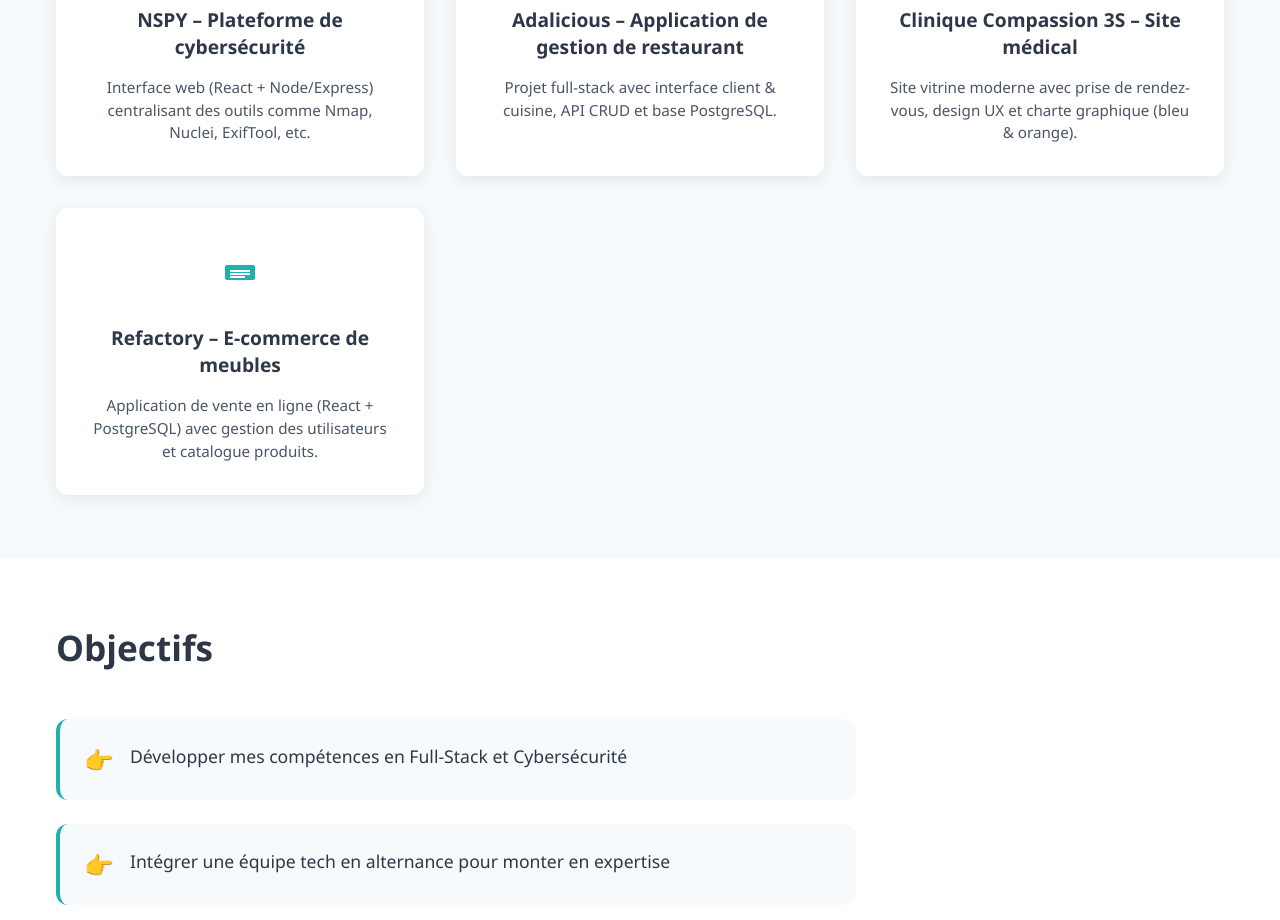
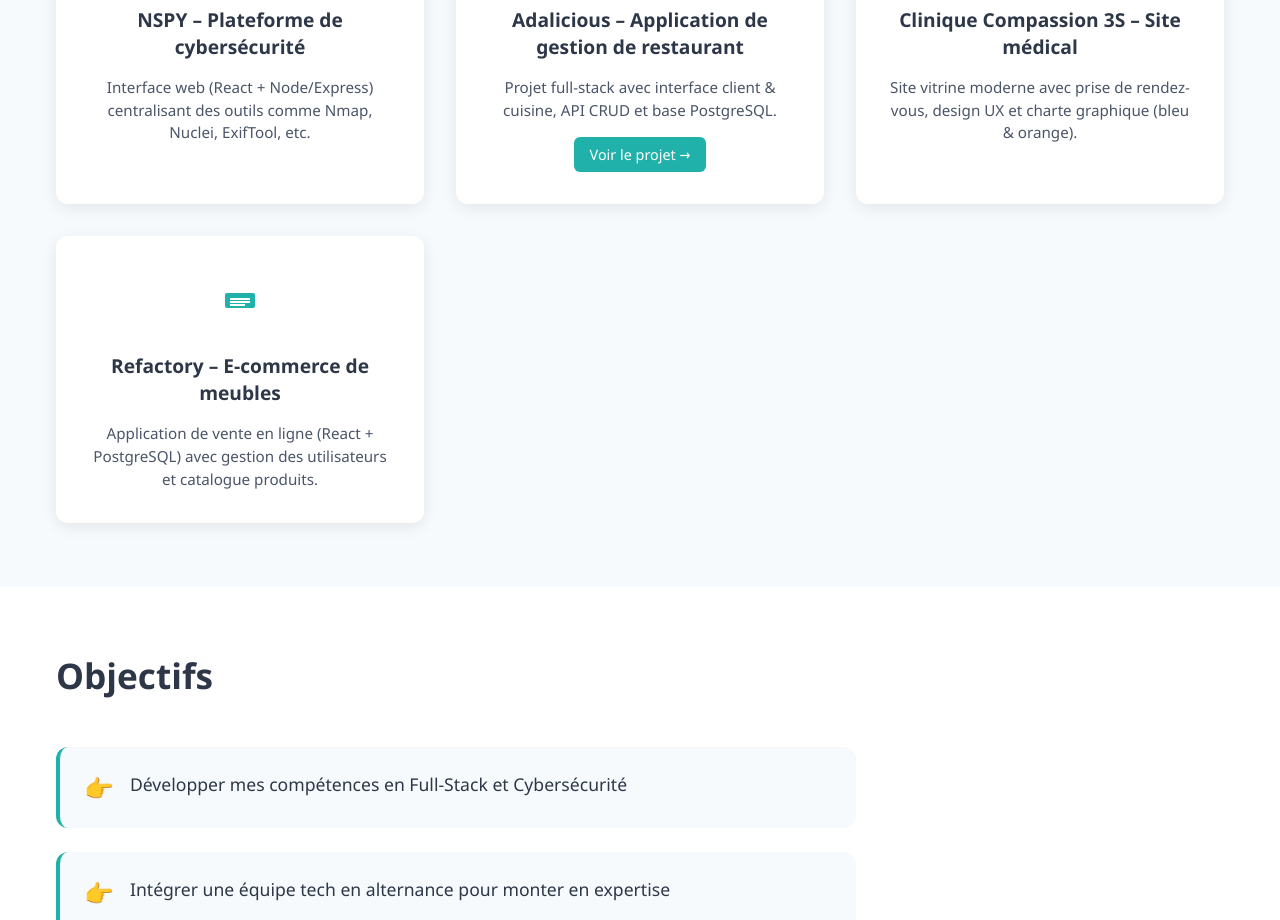
Before and after one commit to Ange-web/ProjetPersonnel, a React (Vite) app: page /parcours in a window 1280 px wide. Shown: the part 1440-2360 px from the top of the page. Built offline with nearby package versions, Linux system fonts and the light colour scheme.

Commit message:
Feat: Ajout lien vers Adalicious dans la page parcours

```diff
--- a/src/assets/components/parcours/parcours.css
+++ b/src/assets/components/parcours/parcours.css
@@ -220,6 +220,24 @@
   font-size: 0.95rem;
 }
 
+.project-link {
+  display: inline-block;
+  margin-top: 1rem;
+  padding: 0.5rem 1rem;
+  background-color: #20B2AA;
+  color: white;
+  text-decoration: none;
+  border-radius: 6px;
+  font-weight: 500;
+  font-size: 0.9rem;
+  transition: background-color 0.3s ease, transform 0.2s ease;
+}
+
+.project-link:hover {
+  background-color: #1a9b94;
+  transform: translateY(-1px);
+}
+
 .objectives-list {
   display: flex;
   flex-direction: column;
--- a/src/assets/components/parcours/parcours.jsx
+++ b/src/assets/components/parcours/parcours.jsx
@@ -107,6 +107,9 @@ const Parcours = () => {
               </div>
               <h3>Adalicious – Application de gestion de restaurant</h3>
               <p>Projet full-stack avec interface client & cuisine, API CRUD et base PostgreSQL.</p>
+              <a href="https://adalicious-front.vercel.app/" target="_blank" rel="noopener noreferrer" className="project-link">
+                Voir le projet →
+              </a>
             </div>
             <div className="project-card">
               <div className="project-icon">
```
